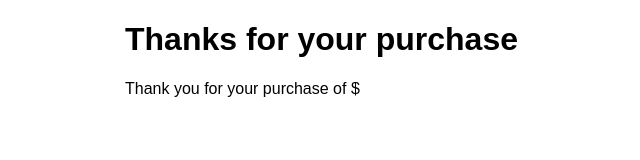
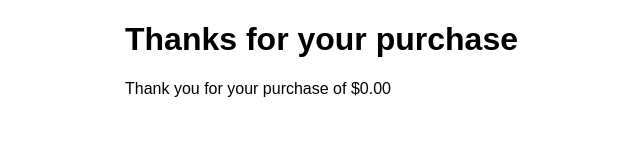
Before and after one commit to ivanoats/VariableStripeButton, a website: page public/thankyou.html in a window 1280 px wide. Shown: the full height of the page, 131-771 px from the left. Drawn offline with nearby package versions, Linux system fonts and the light colour scheme.

Commit message:
update thank you script

```diff
--- a/public/thankyou.html
+++ b/public/thankyou.html
@@ -12,13 +12,17 @@
       <div class="pure-u-1-5"></div>
       <div class="pure-u-3-5">
         <h1>Thanks for your purchase</h1>
-        <p>Thank you for your purchase of $<span id="amount"></span></p>
+        <p>Thank you for your purchase of <span id="amount"></span></p>
       </div>
       <div class="pure-u-1-5"></div>
     </div>
     <script>
-      // fill in purchase amount from querystring
+      const amount = new URLSearchParams(window.location.search).get('amount') / 100
+
+      document.getElementById('amount').innerText = amount.toLocaleString(
+        'en-US',
+        { style: 'currency', currency: 'USD' }
+      )
     </script>
-
   </body>
 </html>
```
